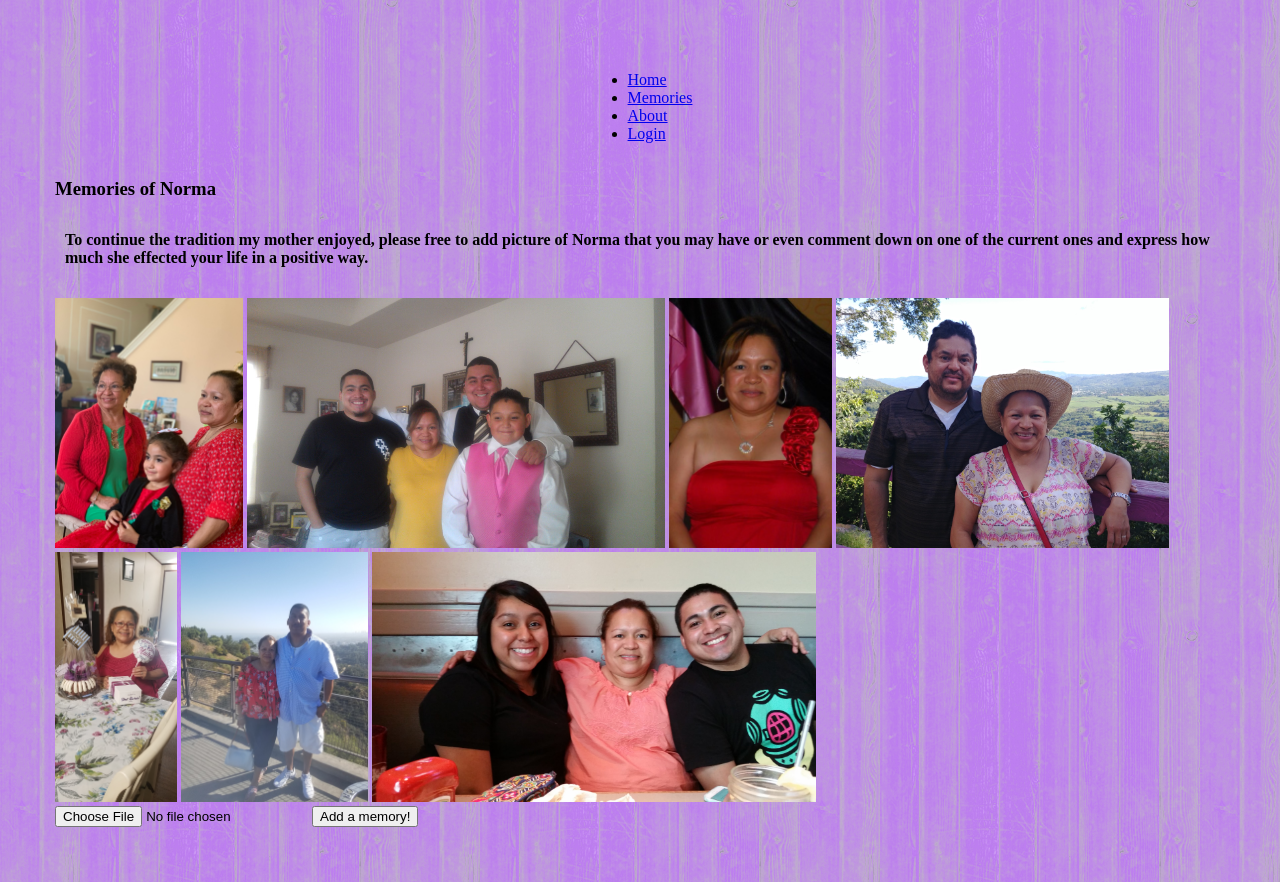
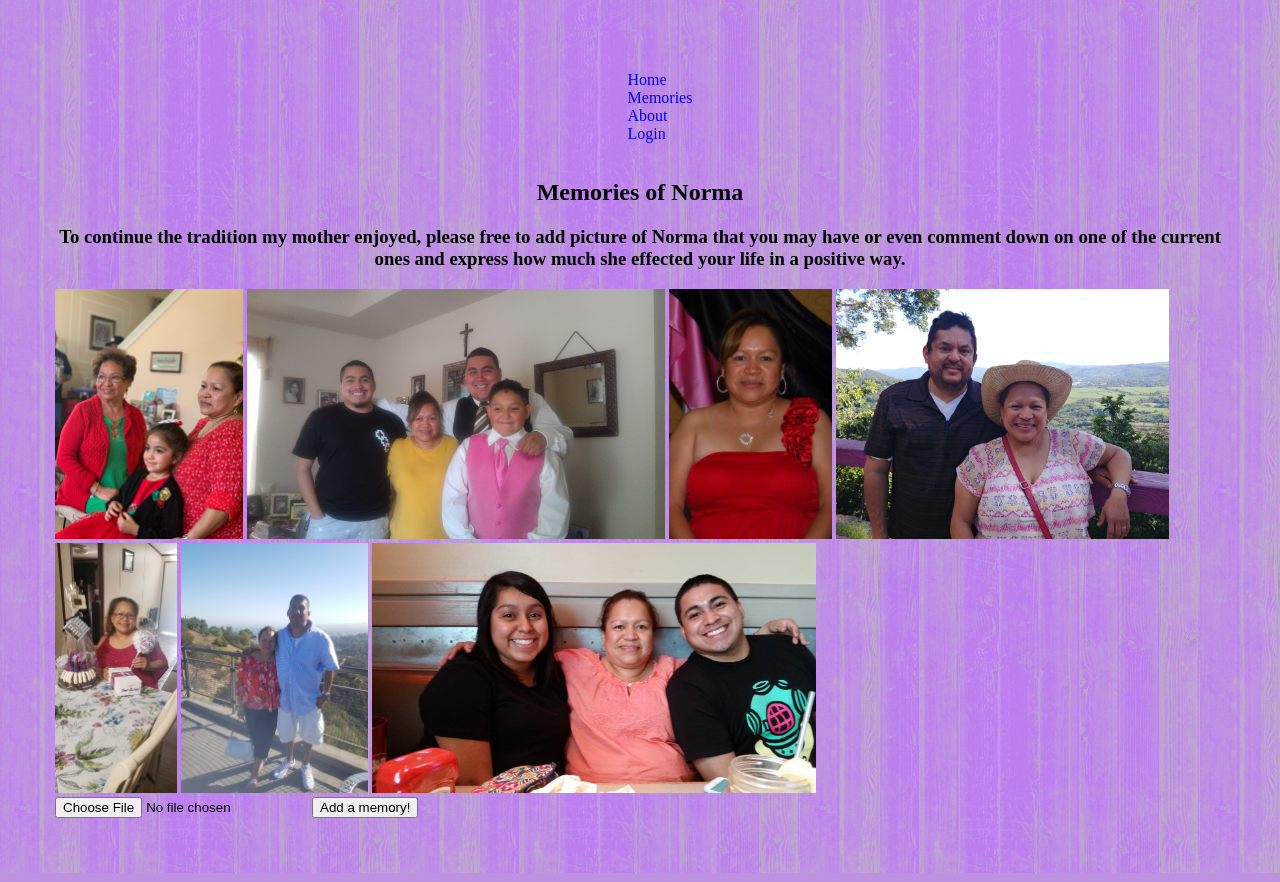
Before and after one commit to Avila0000/Full-Stack-Project, a Django app: page /memories/ in a window 1280 px wide. Run offline with Django 3.2, Linux system fonts and the light colour scheme; data that the repository does not hold is empty.

Commit message:
added the last off the css

```diff
--- a/BioApp/static/css/styles.css
+++ b/BioApp/static/css/styles.css
@@ -4,15 +4,17 @@ body{
     padding: 50px;
     margin: 5px;
 }
+.navbar{
+    text-decoration: none;
+    display: flex;
+    justify-content: center;
+}
 h4{
     padding: 10px;
 }
-.navbar{
+ul *{
     text-decoration: none;
     display: flex;
-    flex-direction: row;
-    justify-content: center;
-    align-content: center;
 }
 .mePic{
     display: flex;
@@ -32,8 +34,9 @@ h4{
     align-content: center;
 }
 .pictures{
-    flex-wrap: wrap;
-    justify-content: space-around;
+display: inline;
+justify-content: center;
+align-items: center;
 }
 section.img{
     max-width: 200px;
--- a/BioApp/templates/index.html
+++ b/BioApp/templates/index.html
@@ -19,7 +19,7 @@
         </nav>
     </div>
     <h1 style="text-align: center;">To my mother, Norma Noemi Rodriguez Ruiz, I love you forever</h1>
-    <h3 style="text-align: center;">To those who knew Norma felt how much of a loving person she was and how much she cared for those close to her. The amount of things and stories i would love to share with you would be so long but instead I'm making this to allow you and others to read all the memories everyone had and share your favorite memories you might have and wan to share. My mother loved keeping photos and being able to share those memories with others and i want to keep that tradition alive and going in a new way .So this is why this website is dedicated to her, from her son Anthony.</h3>
+    <h3 style="text-align: center;">To those who knew Norma felt how much of a loving person she was and how much she cared for those close to her. The amount of things and stories i would love to share with you would be so long but instead I'm making this to allow you and others to read all the memories everyone had and share your favorite memories you might have and wan to share. My mother loved keeping photos and being able to share those memories with others and i want to keep that tradition alive and going in a new way. So this is why this website is dedicated to her, from her son Anthony.</h3>
     <h3 style="text-align: center;">Norma Noemi Rodriguez Ruiz passed away on May 13, 2021, at the age of 53.  She was born in El Salvador on September 20, 1967, to Jose Antonio Carranza and Ana Gomez Perez.
 
     Norma worked as a Certified Nursing Assistant with Christus Santa Rosa- San Marcos for 26 years.  She enjoyed her work, loved to shop, enjoyed visiting and running errands with her mother, and spending time with her kids and her granddaughter.  She liked to travel to California and El Salvador, and anywhere there is a beach.  She was an incredible sister and loved her nieces and nephews very much.
--- a/BioApp/templates/login.html
+++ b/BioApp/templates/login.html
@@ -25,7 +25,7 @@
         <button type="submit">Submit</button>
     </form>
     <h4>Register</h4>
-    <form action="/hiddenReg/" method='POST'>
+    <form action="/hiddenReg/" method='POST' class="form">
     {% csrf_token %}
     <label for="email">Email: </label><input name='email' type='text'>
     <label for="password">Password: </label> <input name='password' type='password'>
--- a/BioApp/templates/memories.html
+++ b/BioApp/templates/memories.html
@@ -18,8 +18,8 @@
             </ul>
         </nav>
     </div>
-    <h3>Memories of Norma</h3>
-    <h4>To continue the tradition my mother enjoyed, please free to add picture of Norma that you may have or even comment down on one of the current ones and express how much she effected your life in a positive way.</h4>
+    <h2 style="text-align: center;">Memories of Norma</h2>
+    <h3 style="text-align: center;">To continue the tradition my mother enjoyed, please free to add picture of Norma that you may have or even comment down on one of the current ones and express how much she effected your life in a positive way.</h3>
     <div class="pictures">
         <img src="/BioApp/static/images/Mom1.jpeg" alt="Mom photo 1" style="max-height: 250px;">
         <img src="/BioApp/static/images/Mom2.jpeg" alt="Mom photo 2" style="max-height: 250px;">
```
